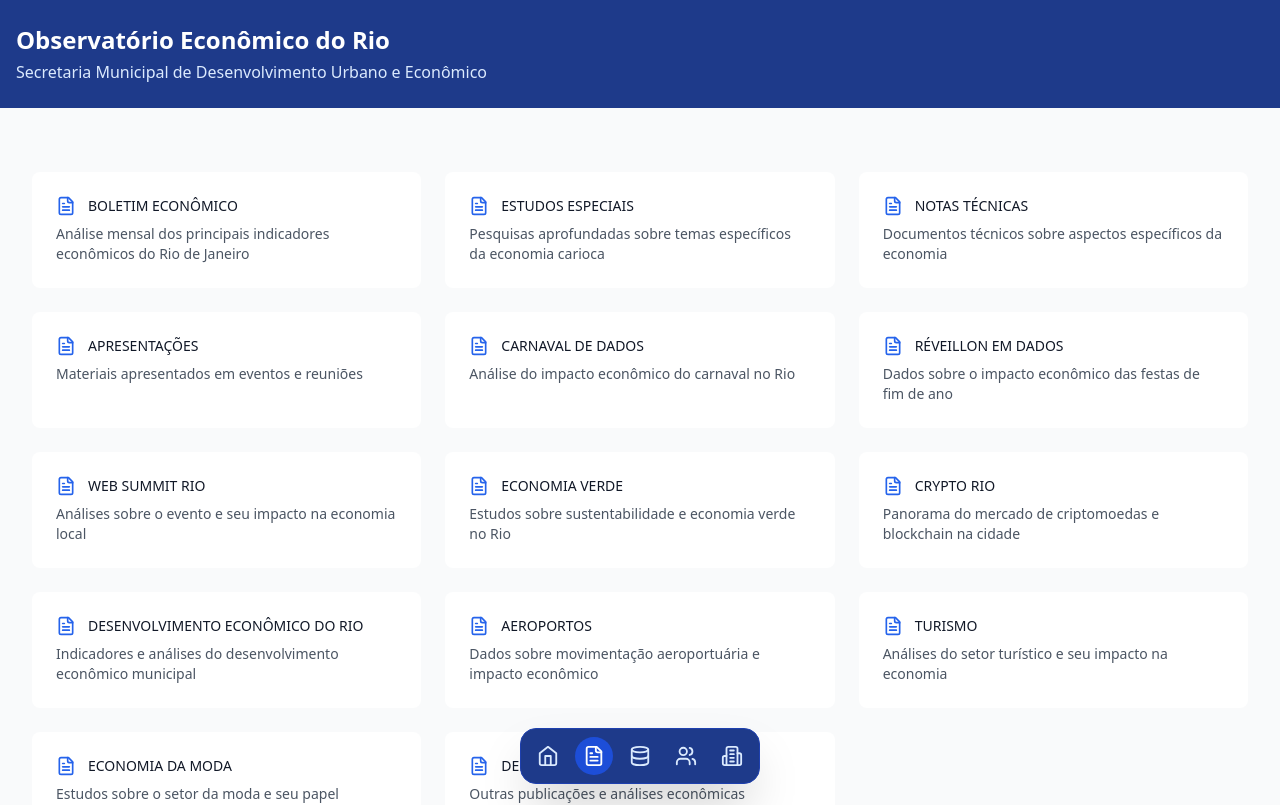
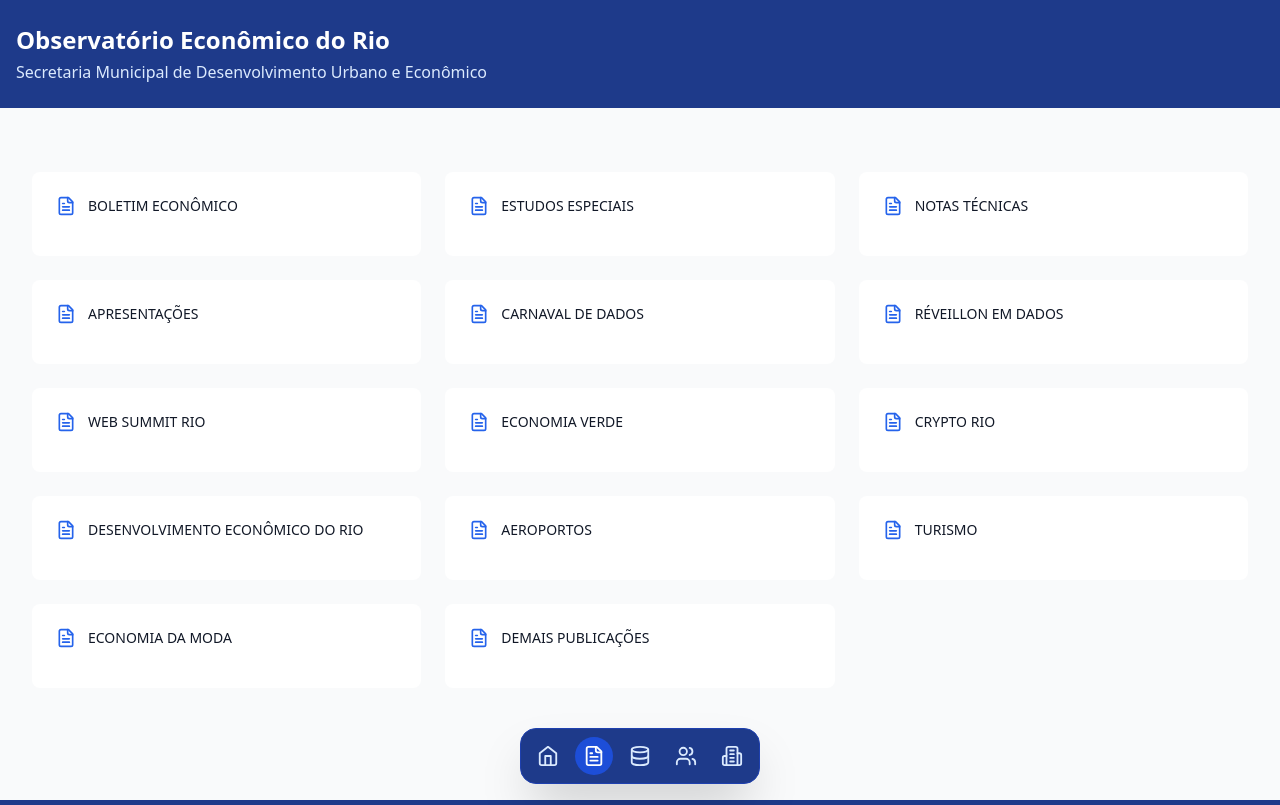
Before and after one commit to Sanguin1us/Observatorio_Economico_RJ, a React (Vite) app: page / in a window 1280 px wide. Shown: the top 805 px of the page. Built offline with nearby package versions, Linux system fonts and the light colour scheme.

Commit message:
Simple update

```diff
--- a/src/components/pages/PublicacoesPage.tsx
+++ b/src/components/pages/PublicacoesPage.tsx
@@ -101,7 +101,7 @@ export const PublicacoesPage = () => {
         {categories.map((category, index) => (
           <div
             key={index}
-            className="group relative bg-white overflow-hidden rounded-lg hover:shadow-lg transition-all duration-300 cursor-pointer"
+            className="group relative bg-white overflow-hidden rounded-lg transition-transform duration-300 cursor-pointer hover:scale-105"
             onClick={() => openModal(category.title)}
           >
             <div className="p-6">
@@ -111,17 +111,18 @@ export const PublicacoesPage = () => {
                   {category.title}
                 </h3>
               </div>
-              <p className="text-gray-600 mt-2 text-sm">
-                {category.description}
-              </p>
+              {/* Description that appears on hover */}
+              <div className="mt-4 max-h-0 overflow-hidden transition-all duration-300 group-hover:max-h-40 relative z-20">
+                <p className="text-sm text-gray-600">
+                  {category.description}
+                </p>
+              </div>
             </div>
 
-            {/* Hover overlay with description */}
-            <div className="absolute inset-0 bg-gradient-to-t from-blue-50/90 via-blue-50/50 to-transparent
+            {/* Hover overlay with gradient effect */}
+            <div className="absolute inset-0 bg-gradient-to-t from-blue-50/60 via-blue-50/30 to-transparent
                           opacity-0 group-hover:opacity-100 transition-opacity duration-300 pointer-events-none">
-              <div className="absolute bottom-0 left-0 right-0 p-6">
-                <p className="text-sm text-gray-600">{category.description}</p>
-              </div>
+              {/* If additional overlay content is needed, it can be added here */}
             </div>
           </div>
         ))}
```
